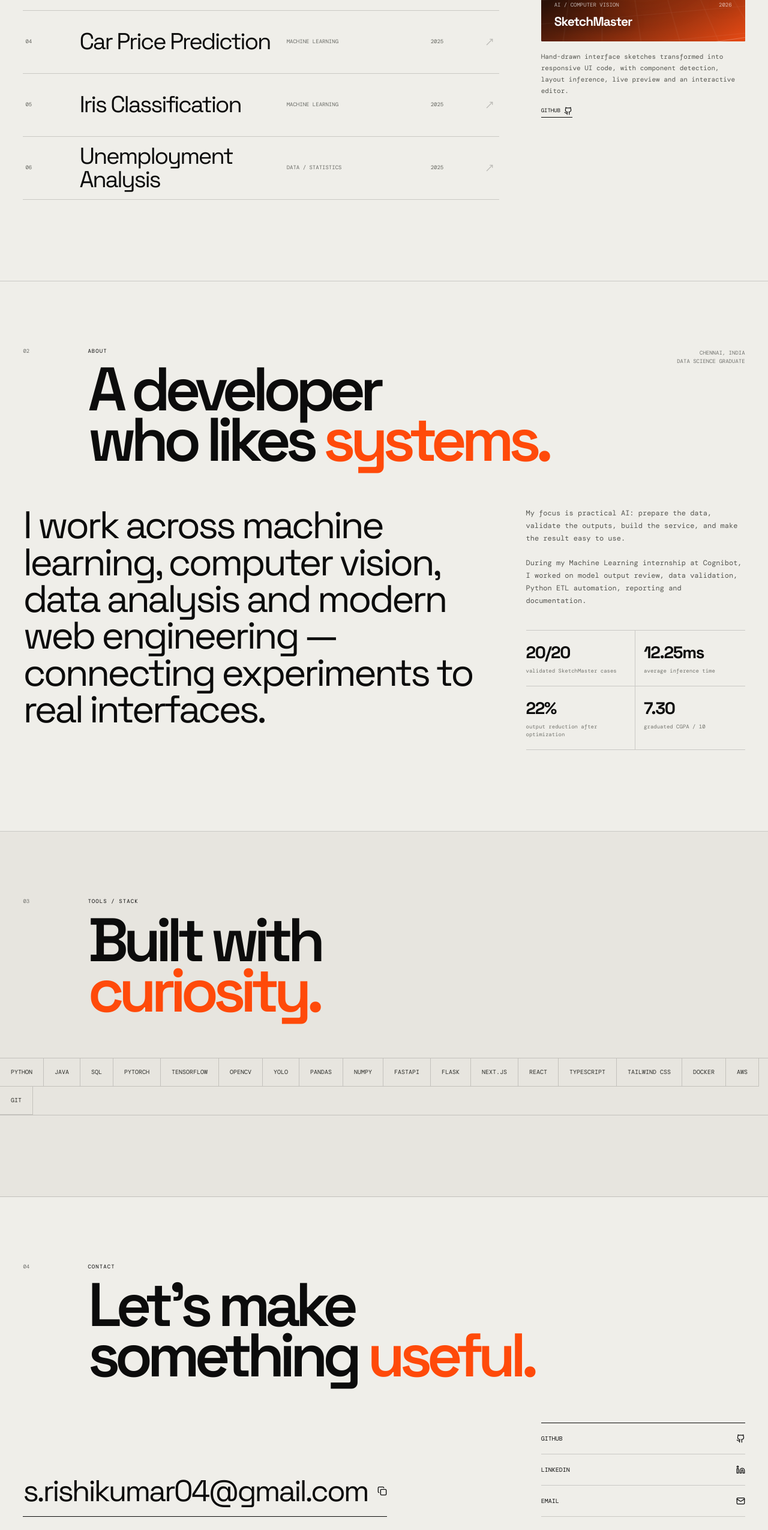
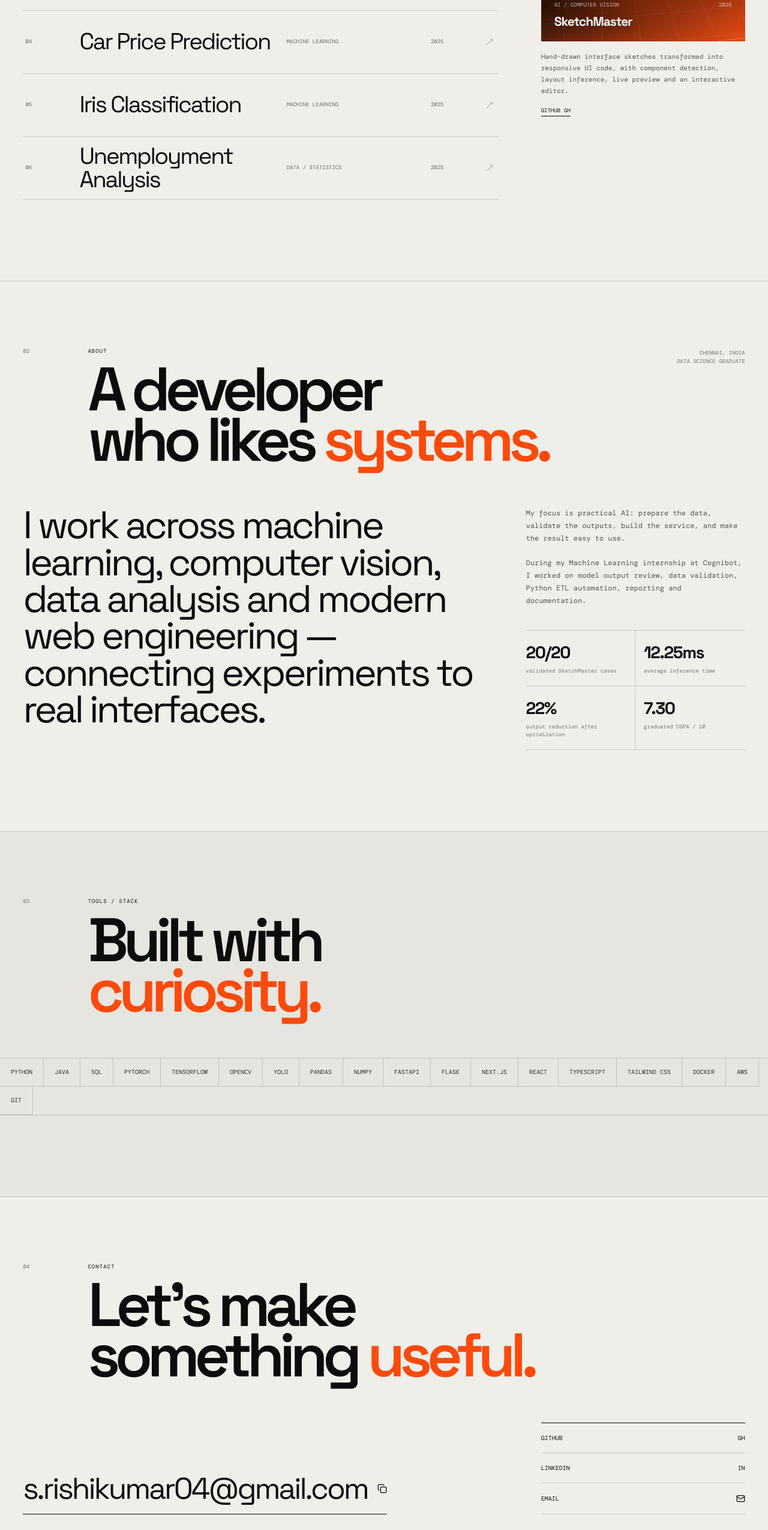
Before and after one commit to Rixshi04/portfolio-, a Next.js app: page / in a window 1280 px wide. Shown: the part 1512-4062 px from the top of the page at 60% size. Built offline with nearby package versions, Linux system fonts and the light colour scheme.

Commit message:
Use stable text marks for social links

```diff
--- a/app/page.tsx
+++ b/app/page.tsx
@@ -1,7 +1,7 @@
 "use client";
 
 import { useEffect, useMemo, useState } from "react";
-import { ArrowUpRight, Copy, Github, Linkedin, Mail, MoveUpRight } from "lucide-react";
+import { ArrowUpRight, Copy, Mail, MoveUpRight } from "lucide-react";
 import Lenis from "lenis";
 
 type Project = {
@@ -268,7 +268,7 @@ export default function Home() {
             <p className="selectedDescription">{selected.description}</p>
             <div className="selectedLinks">
               <a href={selected.href} target="_blank" rel="noreferrer">
-                GitHub <Github size={14} />
+                GitHub <span className="brandMark">GH</span>
               </a>
               {selected.live && (
                 <a href={selected.live} target="_blank" rel="noreferrer">
@@ -355,10 +355,10 @@ export default function Home() {
 
           <div className="socialGrid">
             <a href="https://github.com/Rixshi04" target="_blank" rel="noreferrer">
-              GitHub <Github size={15} />
+              GitHub <span className="brandMark">GH</span>
             </a>
             <a href="https://www.linkedin.com/in/rishi-kumar-632a58152/" target="_blank" rel="noreferrer">
-              LinkedIn <Linkedin size={15} />
+              LinkedIn <span className="brandMark">in</span>
             </a>
             <a href="mailto:s.rishikumar04@gmail.com">
               Email <Mail size={15} />
```
